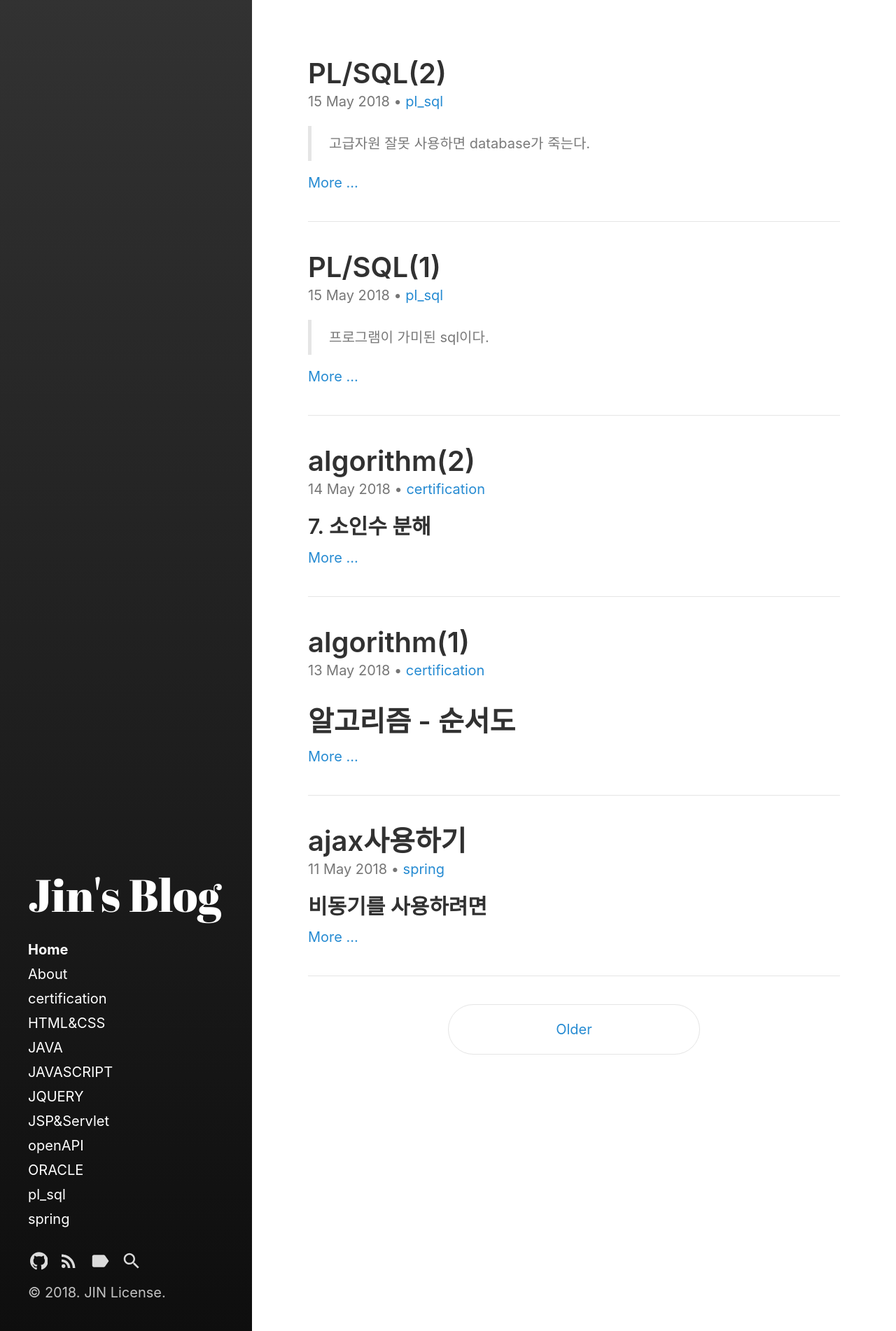
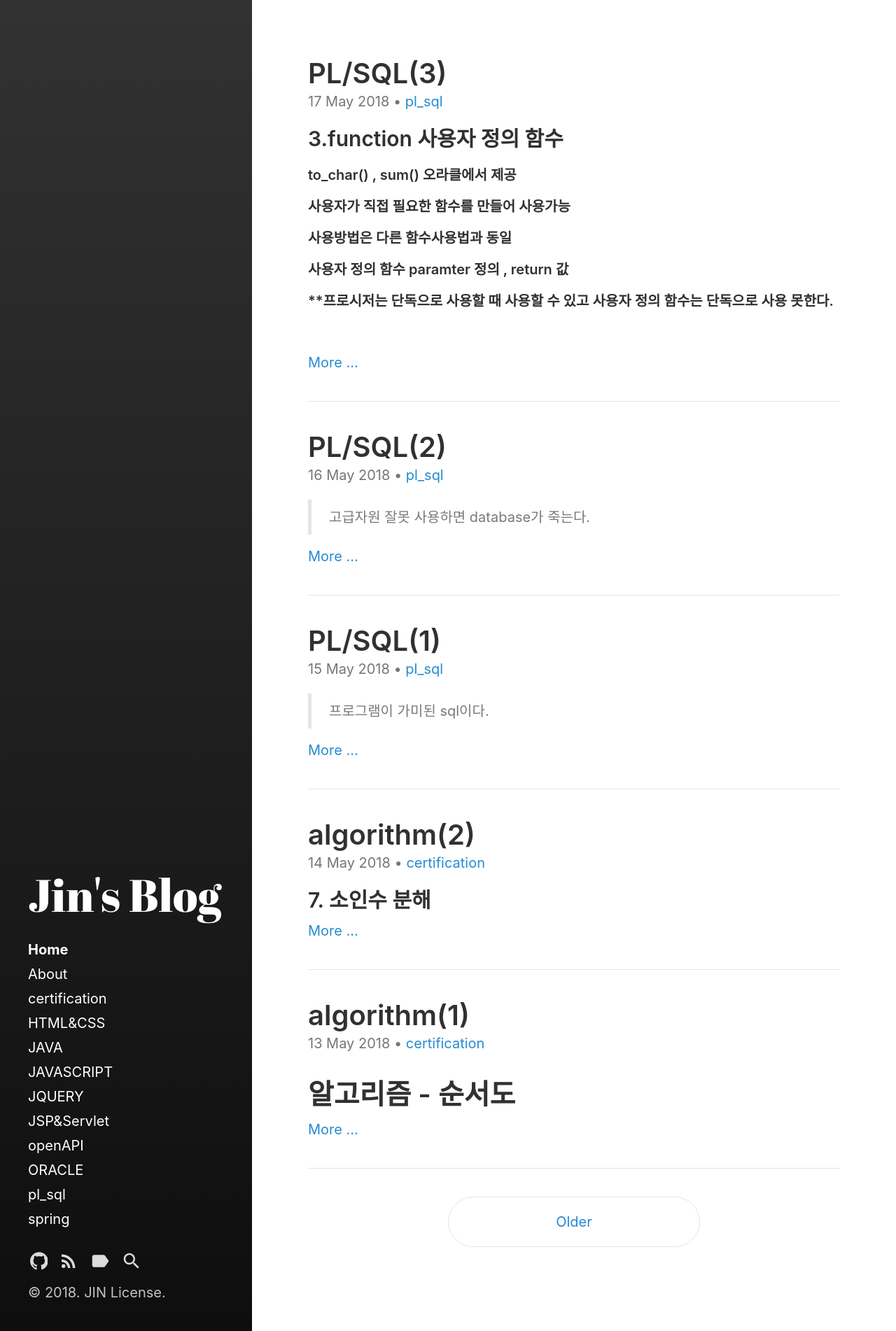
Before and after one commit to jinkwang2018/jinkwang2018.github.io, a Jekyll site: the page built from index.html, in a window 1280 px wide. Shown: the whole page at 70% size. Built offline with Jekyll 4.4.1, drawn with Linux system fonts in a browser that asks for light colours; the list of posts is cut into pages by our own code; part of the change alters nothing that is shown.

Commit message:
pl_sql(3) posting

```diff
--- a/_posts/2018-05-15-pl_sql-PL_SQL(2).md
+++ b/_posts/2018-05-16-pl_sql-PL_SQL(2).md
@@ -1,7 +1,7 @@
 ---
 layout: post
 title:  "PL/SQL(2)"
-date:   2018-05-15 09:05:00
+date:   2018-05-16 09:05:00
 author: 강진광
 categories: [pl_sql]
 comments: true
@@ -25,14 +25,15 @@ tags:
 -- 10   홍길동  정규직   120    null   null     null
 -- 11   김유신  시간직   null   10      100     null
 -- 12   이순신  일용일   null   null    120     10
-
+~~~
+<br>
 최종 출력 / 판단의 기준이 : 직종이다.
 홍길동은 월급이 급여 총액이 되지만
 김유신은 시간 * 시간급을 가져와야 급여 총액이된다.
 이순신은 시간급 + 식대가 급여 총액이 된다.
 
 select 해서 메모리에 올린뒤 cursor를 가져가서 직종을 보고 sql을 따로 적용 시킨다.
-~~~
+
 
 ## 예시
 ~~~sql
@@ -213,7 +214,7 @@ exec usp_getemplist(7902);
 
 ### JDBC로 사용하기
 
-#### 1. SELECT 하기
+#### 1) SELECT 하기
 DB에서 실행하는 sql문이다.
 
 ~~~sql
@@ -269,7 +270,7 @@ public class Ex08_Oracle_Procedure_Select {
 ~~~
 
 
-#### 2. DML sql
+#### 2) DML sql
 DB에서 실행하는 sql문이다.
 ~~~sql
  CREATE OR REPLACE PROCEDURE usp_insert_emp
@@ -331,12 +332,3 @@ public class Ex09_Oracle_Procedure_DML {
 
 }
 ~~~
-
-
-<br>
-
-#### 3.function
-
-<br>
-
-#### 4.trigger
--- /dev/null
+++ b/_posts/2018-05-17-pl_sql-PL_SQL(3).md
@@ -0,0 +1,307 @@
+---
+layout: post
+title:  "PL/SQL(3)"
+date:   2018-05-17 09:05:00
+author: 강진광
+categories: [pl_sql]
+comments: true
+tags:
+  - pl_sql
+---
+## 3.function 사용자 정의 함수
+##### to_char() , sum() 오라클에서 제공
+##### 사용자가 직접 필요한 함수를 만들어 사용가능
+##### 사용방법은 다른 함수사용법과 동일
+##### 사용자 정의 함수 paramter  정의 , return 값
+##### **프로시저는 단독으로 사용할 때 사용할 수 있고 사용자 정의 함수는 단독으로 사용 못한다.
+<br>
+
+~~~sql
+create or replace function f_max_sal
+(s_deptno emp.deptno%TYPE)
+return number   -- return type / public int f_max_sal(int deptno) {  return 10}
+is
+  max_sal emp.sal%TYPE;
+BEGIN
+      select max(sal)
+        into max_sal
+      from emp
+      where deptno = s_deptno;
+      return max_sal; --실제 return되는 값
+END;
+~~~
+<br>
+
+##### ex) 님이라는 글자를 select할 떄 이름 뒤에 붙이고 싶다라면
+
+<br>
+
+~~~sql
+--함수 생성하기
+create or replace function f_callname
+(vempno emp.empno%TYPE)
+return varchar2 -- public String f_callname() { return "홍길동"}
+is
+  v_name emp.ename%TYPE;
+BEGIN
+    select ename || '님'
+      into v_name
+    from emp
+    where empno=vempno;
+    return v_name;
+END;
+
+--사용하기
+select * from emp where sal = f_max_sal(10);
+
+select max(sal) , f_max_sal(30) from emp;
+~~~
+
+##### 의 사용자 정의 함수를 생성해서 사용할 수 있다.
+
+<br>
+
+## 4.trigger
+
+##### -트리거(trigger)의 사전적인 의미는 방아쇠나 (방아쇠를) 쏘다, 발사하다,
+##### ex)[입고] [재고] [출고] 를 연결하는 것
+##### -어떠한 이벤트가 발생하면 그에 따라 다른 작업이 자동으로 처리되는 것을 의미한다.
+##### -트리거는 테이블의 데이터가 INSERT, UPDATE, DELETE 문에 의해 변경되어질 때 자동으로 수행되므로 이 기능을 이용하며 여러 가지 작업을 할 수 있다.
+##### 트리거는 사용자가 직접 실행 할 수 없다.
+##### -BEFORE : 테이블에서 DML 실행되기 전에 트리거가 동작
+##### -AFTER :  테이블에서 DML 실행후에 트리거 동작
+~~~sql
+--trigger_name TRIGGER 의 식별자
+--BEFORE | AFTER DML 문장이 실행되기 전에 TRIGGER 를 실행할 것인지 실행된 후에 TRIGGER 를 실행할 것인지를 정의
+--triggering_event TRIGGER 를 실행하는 DML(INSERT,UPDATE,DELETE)문을 기술한다.
+--OF column TRIGGER 가 실행되는 테이블에서 COLUMN 명을 기술한다.
+--table_name TRIGGER 가 실행되는 테이블 이름
+
+Syntax
+CREATE [OR REPLACE] TRIGGER trigger_name
+{BEFORE | AFTER} triggering_event [OF column1, . . .] ON table_name
+[FOR EACH ROW [WHEN trigger_condition]
+trigger_body;
+~~~
+
+##### ex) 신입사원 입사할 때 입사라는 내용을 출력하고 정보 수정할 때 수정을 출력하고 퇴사하면 정보 삭제를 출력한다.
+
+~~~sql
+--입사
+create or replace trigger tri_01
+after insert on tri_emp
+BEGIN -- 자동 동작할 내용
+    DBMS_OUTPUT.PUT_LINE('신입사원 입사');
+END;
+
+insert into tri_emp values(200,'홍길동');
+
+--수정
+create or replace trigger tri_02
+after update on tri_emp
+BEGIN
+  DBMS_OUTPUT.PUT_LINE('신입사원 수정');
+END;
+
+update tri_emp set ename='변경' where empno= 200;
+
+--삭제
+create or replace trigger tri_03
+after delete on tri_emp
+BEGIN
+  DBMS_OUTPUT.PUT_LINE('신입사원 삭제');
+END;
+
+delete from tri_emp where empno=200;
+
+--트리거 검색하기
+select * from user_triggers where table_name='TRI_EMP';
+~~~
+<br>
+
+#### DROP TRIGGER
+##### 명령어로 트리거를 삭제할 수 있고 TRIGGER 를 잠시 disable 할 수 있다.
+~~~sql
+drop trigger tri_01; --트리거 이름
+~~~
+
+DROP TRIGGER trigger_name;
+ALTER TRIGGER trigger_name {DISABLE | ENABLE};
+TRIGGER 와 DATA DICTIONARY
+TRIGGER 가 생성될 때 소스 코드는 데이터 사전 VIEW 인 user_triggers 에 저장된다. 이
+VIEW 는 TRIGGER_BODY, WHERE 절, 트리거링 테이블, TRIGGER 타입을 포함 한다.
+
+
+<br>
+
+#### FOR EACH ROW
+~~~sql
+--for each row 사용안한것(명령어 한 번에 대하여 한 건으로 기록된다.)
+create or replace trigger emp_audit_tr
+ after insert or update or delete on emp2
+ --for each row
+begin
+ if inserting then
+      insert into emp_audit
+      values(emp_audit_tr.nextval, user, 'inserting', sysdate);
+ elsif updating then
+      insert into emp_audit
+      values(emp_audit_tr.nextval, user, 'updating', sysdate);
+ elsif deleting then
+      insert into emp_audit
+      values(emp_audit_tr.nextval, user, 'deleting', sysdate);
+ end if;
+end;
+
+-- for each row 선언 했을 때(명령어 한 번에 변경된 행만큼 기록된다.)
+create or replace trigger emp_audit_tr
+ after insert or update or delete on emp2
+ for each row
+begin
+ if inserting then
+      insert into emp_audit
+      values(emp_audit_tr.nextval, user, 'inserting', sysdate);
+ elsif updating then
+      insert into emp_audit
+      values(emp_audit_tr.nextval, user, 'updating', sysdate);
+ elsif deleting then
+      insert into emp_audit
+      values(emp_audit_tr.nextval, user, 'deleting', sysdate);
+ end if;
+end;
+
+
+~~~
+
+##### FOR EACH ROW > 이 옵션을 사용하면 행 레벨 트리거가 되어 triggering 문장에 의해 영향받은 행에 대해 각각 한번씩 실행하고 사용하지 않으면 문장 레벨 트리거가 되어 DML 문장 당 한번만 실행된다.
+<br>
+
+### OLD,NEW
+~~~sql
+create or replace trigger tri_order2
+before insert on tri_order
+for each row
+BEGIN
+  IF(:NEW.ord_code) not in('desktop') THEN
+     RAISE_APPLICATION_ERROR(-20002, '제품코드 오류');
+  END IF;
+END;
+
+select * from tri_order;
+
+--오류 (desktop) insert되지 않는다.
+insert into tri_order values(200,'notebook',sysdate);
+--정상실행  insert된다.
+insert into tri_order values(200,'desktop',sysdate);
+~~~
+
+##### -PL_SQL 두개의 가상데이터(테이블) 제공
+##### -:OLD > 트리거가 처리한 레코드의 원래 값을 저장 (ms-sql (deleted)
+##### -:NEW > 새값을 포함                           (ms-sql (inserted)
+<br>
+
+### INSERT, UPDATE, DELETE
+##### 변경되는 내용에 대하여 전/후 데이터를 기록한다.
+~~~sql
+create table emp_audit (
+ id number(6) constraint emp_audit_pk primary key,
+ name varchar2(30),
+ gubun varchar2(10),
+ wdate date,
+ etc1 varchar2(20),  -- old
+ etc2 varchar2(20)   -- new
+);
+
+
+create or replace trigger emp_audit_tr
+ after insert or update or delete on emp2
+ for each row
+begin
+ if inserting then
+    insert into emp_audit
+    values(emp_audit_tr.nextval, user, 'inserting', sysdate, :old.deptno, :new.deptno);
+ elsif updating then
+    insert into emp_audit
+    values(emp_audit_tr.nextval, user, 'updating', sysdate, :old.deptno, :new.deptno);
+ elsif deleting then
+    insert into emp_audit
+    values(emp_audit_tr.nextval, user, 'deleting', sysdate, :old.deptno, :new.deptno);
+ end if;
+end;
+
+--insert
+insert into emp2(empno,ename,deptno) values (9999,'홍길동',100);
+
+--update
+update emp2 set deptno=200 where empno=9999;
+
+--delete
+delete from emp2 where empno=9999;
+
+select * from emp_audit;
+~~~
+
+#### 종합
+~~~sql
+--입고 , 재고
+
+create table t_01 --입고
+(
+  no number,
+  pname varchar2(20)
+);
+
+create table t_02 --재고
+(
+  no number,
+  pname varchar2(20)
+);
+
+--입고 데이터 들어오면 같은 데이터를 재고 입력
+create or replace trigger insert_t_01
+after insert on t_01
+for each row
+BEGIN
+  insert into t_02(no, pname)
+  values(:NEW.no ,:NEW.pname);
+END;
+
+--입고
+insert into t_01 values(1,'notebook');
+
+select * from t_01;
+select * from t_02;
+
+-- 입고 제품이 변경 (재고 변경)
+create or replace trigger update_t_01
+after update on t_01
+for each row
+BEGIN
+  update t_02
+  set pname = :NEW.pname
+  where no = :OLD.no;
+END;
+
+update t_01
+set pname = 'notebook2'
+where no = 1;
+
+select * from t_01;
+
+select * from t_02;
+
+--delete 트리거 만들어 보세요
+--입고 데이터 delete from t_01 where no =1 삭제 되면 재고 삭제
+create or replace trigger delete_tri_01
+after delete on t_01
+for each row
+BEGIN
+  delete from t_02
+  where no=:OLD.no;
+END;
+
+delete from t_01 where no=1;
+
+select* from t_01;
+select* from t_02;
+~~~
```
